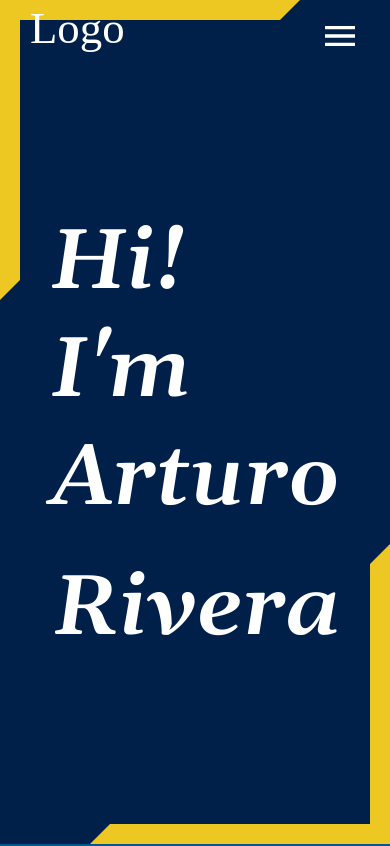
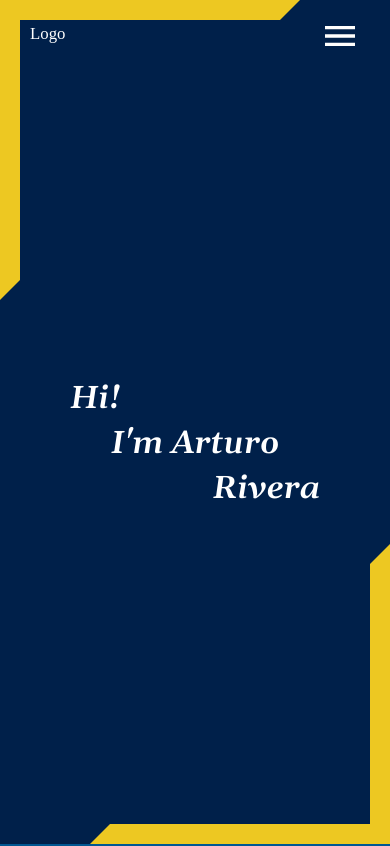
Before and after one commit to Houser97/Portfolio, a React (Create React App) app: page / in a window 390 px wide. Shown: the top 846 px of the page. Built offline with nearby package versions, Linux system fonts and the light colour scheme.

Commit message:
Add media queries to reduce html font size

```diff
--- a/src/index.css
+++ b/src/index.css
@@ -14,6 +14,7 @@
 
 html{
   scroll-behavior: smooth;
+  font-size: 16px;
 }
 
 body {
@@ -24,6 +25,7 @@ body {
   -webkit-font-smoothing: antialiased;
   -moz-osx-font-smoothing: grayscale;
   width: 100%;
+  overflow-x: hidden;
 }
 
 code {
@@ -34,3 +36,35 @@ code {
 *{
   box-sizing: border-box;
 }
+
+
+@media (max-width: 970px) {
+    html{
+      font-size: 14px;
+    }
+}
+
+
+@media (max-width: 720px) {
+  html{
+    font-size: 10px;
+  }
+}
+
+@media (max-width: 520px) {
+  html{
+    font-size: 8px;
+  }
+}
+
+@media (max-width: 420px) {
+  html{
+    font-size: 6px;
+  }
+}
+
+@media (max-width: 340px) {
+  html{
+    font-size: 4px;
+  }
+}
```
